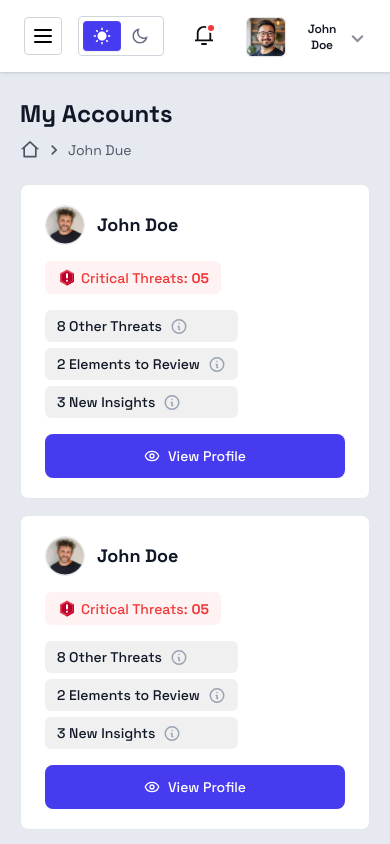
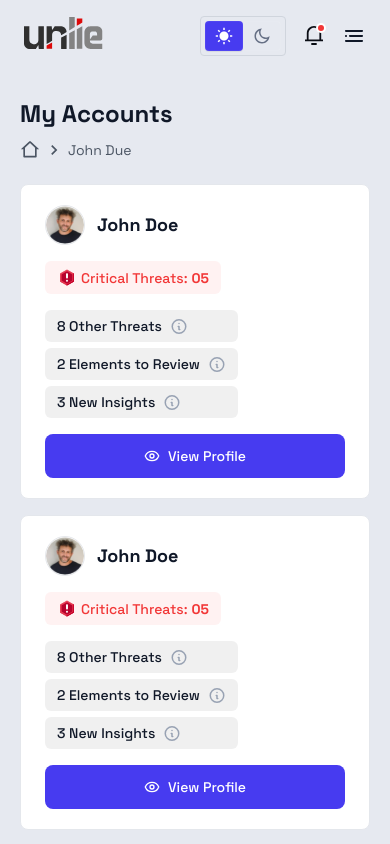
Before and after one commit to nur-it/react-un-lion-dashboard, a React (Vite) app: page /my-accounts in a window 390 px wide. Built offline with nearby package versions, Linux system fonts and the light colour scheme.

Commit message:
Remove ThreatDetection component from HomePage and add MenuIcon to Header with responsive layout adjustments

```diff
--- a/src/app/home.jsx
+++ b/src/app/home.jsx
@@ -11,7 +11,7 @@ const HomePage = () => {
       {/* <Button variant="default">Button</Button> */}
       <StatisticEmotionAnalytics />
       <MentionSentiment />
-      <ThreatDetection />
+      {/* <ThreatDetection /> */}
     </div>
   );
 };
--- a/src/components/ui/svgs.jsx
+++ b/src/components/ui/svgs.jsx
@@ -472,3 +472,34 @@ export const InfoIcon = ({ className, ...props }) => {
     </svg>
   );
 };
+
+export const MenuIcon = ({ className, ...props }) => {
+  return (
+    <svg
+      xmlns="http://www.w3.org/2000/svg"
+      width={18}
+      height={12}
+      viewBox="0 0 18 12"
+      fill="none"
+      className={className}
+      {...props}
+    >
+      <path
+        d="M2 6C2 6.55228 1.55228 7 1 7C0.447715 7 0 6.55228 0 6C0 5.44772 0.447715 5 1 5C1.55228 5 2 5.44772 2 6Z"
+        fill="currentColor"
+      />
+      <path
+        d="M4 5.94C4 5.42085 4.42085 5 4.94 5H17.06C17.5791 5 18 5.42085 18 5.94V6.06C18 6.57915 17.5791 7 17.06 7H4.94C4.42085 7 4 6.57915 4 6.06V5.94Z"
+        fill="currentColor"
+      />
+      <path
+        d="M0 10.94C0 10.4209 0.420852 10 0.94 10H17.06C17.5791 10 18 10.4209 18 10.94V11.06C18 11.5791 17.5791 12 17.06 12H0.940001C0.420853 12 0 11.5791 0 11.06V10.94Z"
+        fill="currentColor"
+      />
+      <path
+        d="M0 0.94C0 0.420852 0.420852 0 0.94 0H17.06C17.5791 0 18 0.420852 18 0.94V1.06C18 1.57915 17.5791 2 17.06 2H0.940001C0.420853 2 0 1.57915 0 1.06V0.94Z"
+        fill="currentColor"
+      />
+    </svg>
+  );
+};
--- a/src/layouts/header.jsx
+++ b/src/layouts/header.jsx
@@ -8,6 +8,7 @@ import {
 import {
   DownArrow,
   LogoutIcon,
+  MenuIcon,
   MoonIcon,
   NotificationIcon,
   SettingIcon,
@@ -16,7 +17,7 @@ import {
 } from "@/components/ui/svgs";
 import { useSidebar } from "@/contexts/sidebar.contexts";
 import { cn } from "@/lib/utils";
-import { Menu, X } from "lucide-react";
+import { X } from "lucide-react";
 import { Link } from "react-router";
 
 const dropdownMenuItems = [
@@ -43,20 +44,62 @@ const Header = () => {
   return (
     <nav className="flex items-center justify-between gap-4">
       <div>
-        <button
-          onClick={toggleSidebar}
-          className={cn(
-            "rounded border-[0.5px] border-[#D0D5DD] p-1.5 lg:hidden",
-          )}
-        >
-          {!isSidebarOpen ? <Menu /> : <X />}
-        </button>
+        <Link to="/" className="hidden dark:inline-block lg:hidden">
+          <img src="/logo.svg" alt="logo" />
+        </Link>
+        <Link to="/" className="inline-block dark:hidden lg:hidden">
+          <img src="/sm-wh-logo.svg" alt="logo" />
+        </Link>
+
         <h5 className="hidden items-center gap-1 text-secondary_main dark:text-white lg:inline-flex">
           <span className="text-base leading-[0.2px]">Good Morning -</span>
           <span className="text-xl font-bold leading-[130%]">John Doe</span>
         </h5>
       </div>
-      <div className="flex items-center gap-6">
+      <div className="flex items-center gap-3 lg:hidden">
+        <div className="inline-flex items-center rounded border-[0.5px] border-[#D0D5DD] p-1 dark:border-[#282C3F]">
+          <button
+            onClick={() => setTheme("light")}
+            className={cn(
+              "rounded border-[0.5px] border-white_opacity05 bg-transparent px-2 py-1 text-[#667085] dark:text-[#D0D5DD]",
+              theme === "light" &&
+                "bg-primary_main text-white shadow-secondary",
+            )}
+          >
+            <SunIcon />
+          </button>{" "}
+          <button
+            onClick={() => setTheme("dark")}
+            className={cn(
+              "rounded border-[0.5px] border-white_opacity05 bg-transparent px-2 py-1 text-[#667085] dark:text-[#D0D5DD]",
+              theme === "dark" && "bg-primary_main text-white shadow-secondary",
+            )}
+          >
+            <MoonIcon />
+          </button>
+        </div>
+        <div className="bg-transparent">
+          <button className="relative inline-flex h-8 w-8 items-center justify-center text-[#0A0D14] dark:text-text_disable">
+            <NotificationIcon />
+            <div className="absolute right-1 top-1 rounded-full bg-white p-0.5">
+              <div className="h-1.5 w-1.5 rounded-full bg-error" />
+            </div>
+          </button>
+        </div>
+        <button
+          onClick={toggleSidebar}
+          className={cn(
+            "inline-flex h-6 w-6 items-center justify-center rounded lg:hidden",
+          )}
+        >
+          {!isSidebarOpen ? (
+            <MenuIcon className="text-secondary_main dark:text-white" />
+          ) : (
+            <X />
+          )}
+        </button>
+      </div>
+      <div className="hidden items-center gap-6 lg:flex">
         <div className="inline-flex items-center rounded border-[0.5px] border-[#D0D5DD] p-1 dark:border-[#282C3F]">
           <button
             onClick={() => setTheme("light")}
--- a/src/layouts/root-layout.jsx
+++ b/src/layouts/root-layout.jsx
@@ -9,7 +9,7 @@ const RootLayout = () => {
     <main className="flex h-screen overflow-hidden">
       {/* Sidebar */}
       <aside
-        className={`fixed inset-y-0 left-0 z-50 w-62.5 bg-secondary_main px-4 py-6 transition-transform lg:static lg:translate-x-0 ${
+        className={`fixed inset-y-0 left-0 z-50 w-62.5 border-r border-white_opacity05 bg-secondary_main px-4 py-6 transition-transform lg:static lg:translate-x-0 ${
           isSidebarOpen ? "translate-x-0" : "-translate-x-full"
         }`}
       >
@@ -19,12 +19,12 @@ const RootLayout = () => {
       {/* Main Section */}
       <section className="relative flex flex-1 flex-col">
         {/* Header */}
-        <header className="relative z-50 max-h-[72px] w-full border-b-[0.5px] border-white_opacity10 bg-background px-6 py-4 shadow-primary dark:bg-white_opacity05">
+        <header className="relative z-50 max-h-[72px] w-full border-white_opacity05 bg-light_bg px-6 py-4 dark:bg-dark_bg lg:border-b-[0.5px] lg:bg-background lg:shadow-primary lg:dark:bg-white_opacity05">
           <Header />
         </header>
 
         {/* Content */}
-        <div className="flex-1 overflow-y-auto px-5 sm:px-6 pt-6">
+        <div className="flex-1 overflow-y-auto px-5 pt-6 sm:px-6">
           <Outlet />
         </div>
       </section>
```
Also changed, not shown: public/sm-wh-logo.svg (added).
